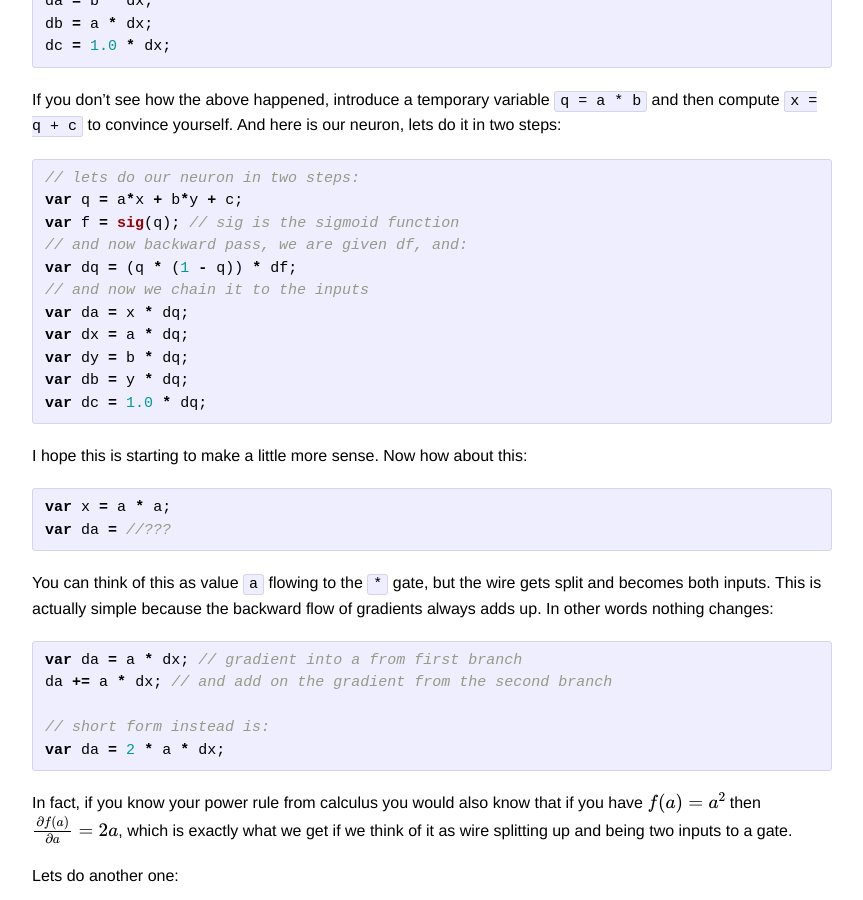
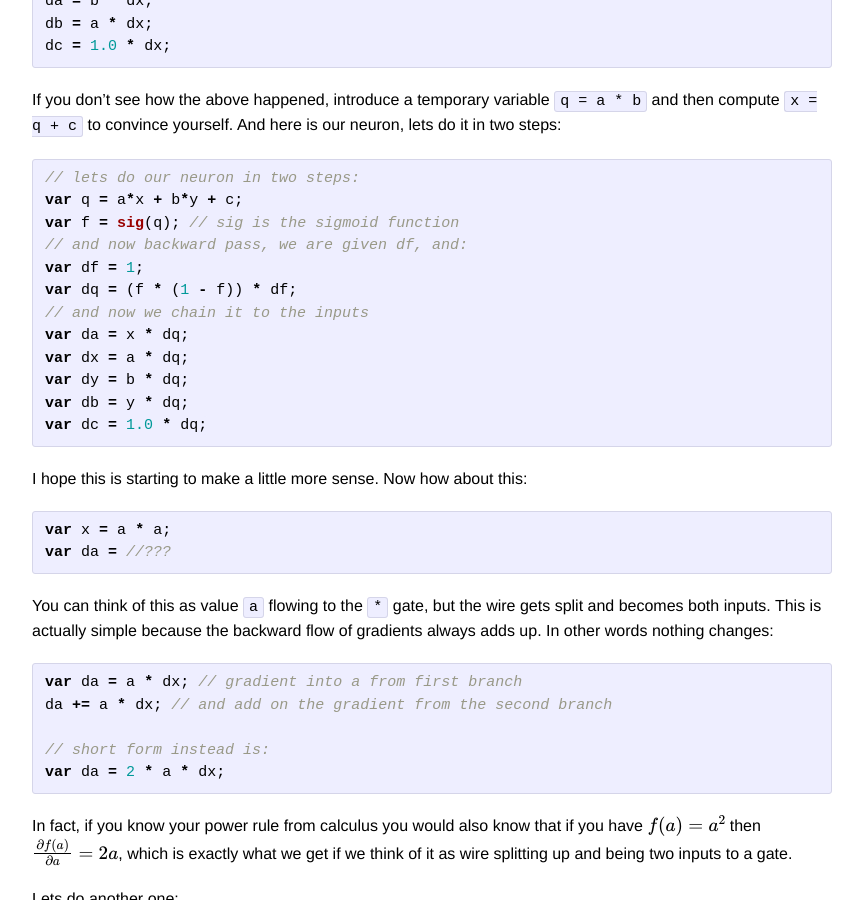
Before and after one commit to karpathy/karpathy.github.io, a Jekyll site: the page built from nntutorial.md, in a window 1280 px wide and 900 px high, scrolled down 17862 px. Shown: the whole window, without its empty margins (208-1071 px from the left). Built offline with Jekyll 4.4.1, drawn with Linux system fonts in a browser that asks for light colours; Markdown is read by kramdown in place of the engine named in the settings; formulas are drawn with MathJax 3; comment, search, counter and statistics services are not loaded.

Commit message:
correct mistakes in Becoming a Backprop Ninja

```diff
--- a/nntutorial.md
+++ b/nntutorial.md
@@ -642,7 +642,8 @@ If you don't see how the above happened, introduce a temporary variable `q = a *
 var q = a*x + b*y + c;
 var f = sig(q); // sig is the sigmoid function
 // and now backward pass, we are given df, and:
-var dq = (q * (1 - q)) * df;
+var df = 1;
+var dq = (f * (1 - f)) * df;
 // and now we chain it to the inputs
 var da = x * dq;
 var dx = a * dq;
```
